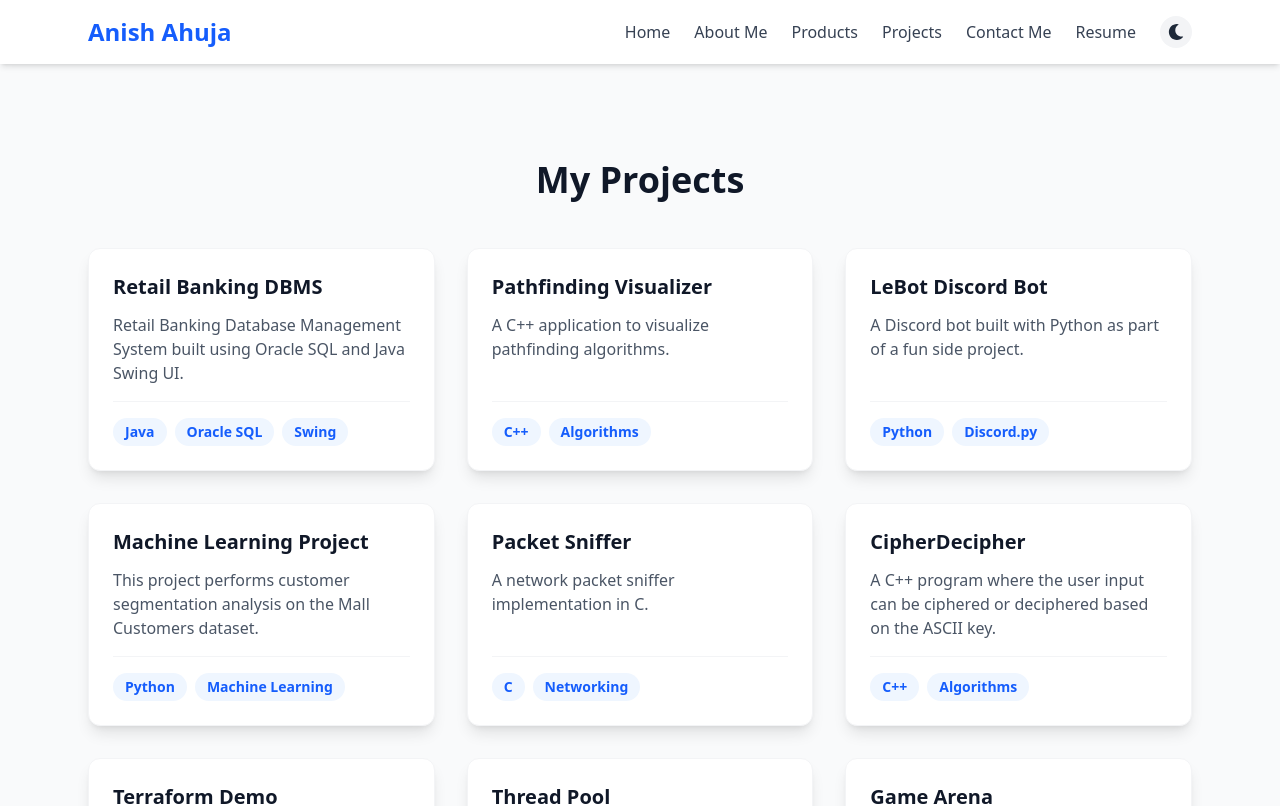
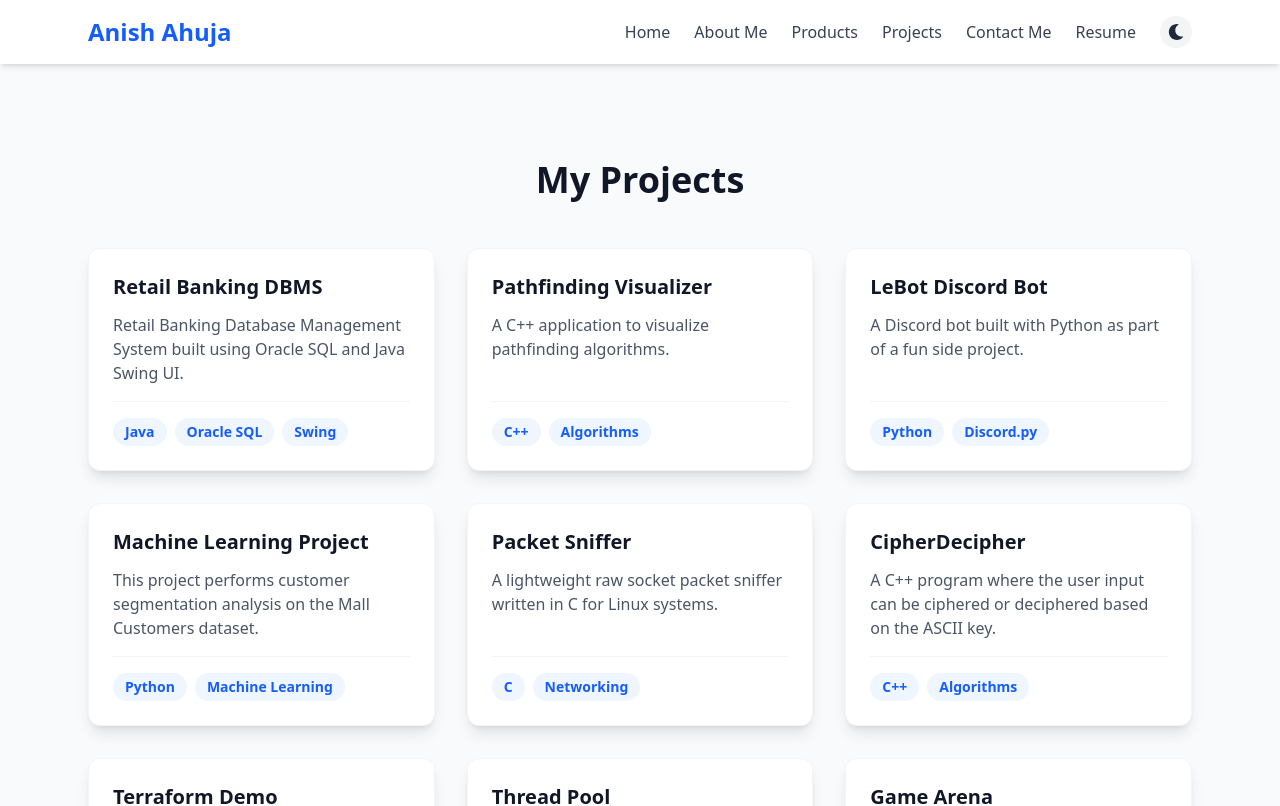
Before and after one commit to Anish07/my-portfolio, a React (Vite) app: page /projects in a window 1280 px wide. Shown: the top 806 px of the page. Built offline with nearby package versions, Linux system fonts and the light colour scheme.

Commit message:
Refine Packet Sniffer project description
Updated description for the Packet Sniffer project to clarify its implementation.

```diff
--- a/src/pages/Projects.jsx
+++ b/src/pages/Projects.jsx
@@ -28,7 +28,7 @@ const projects = [
   },
   {
     title: "Packet Sniffer",
-    desc: "A network packet sniffer implementation in C.",
+    desc: "A lightweight raw socket packet sniffer written in C for Linux systems.",
     tech: ["C", "Networking"],
     link: "https://github.com/Anish07/Packet-Sniffer",
   },
```
